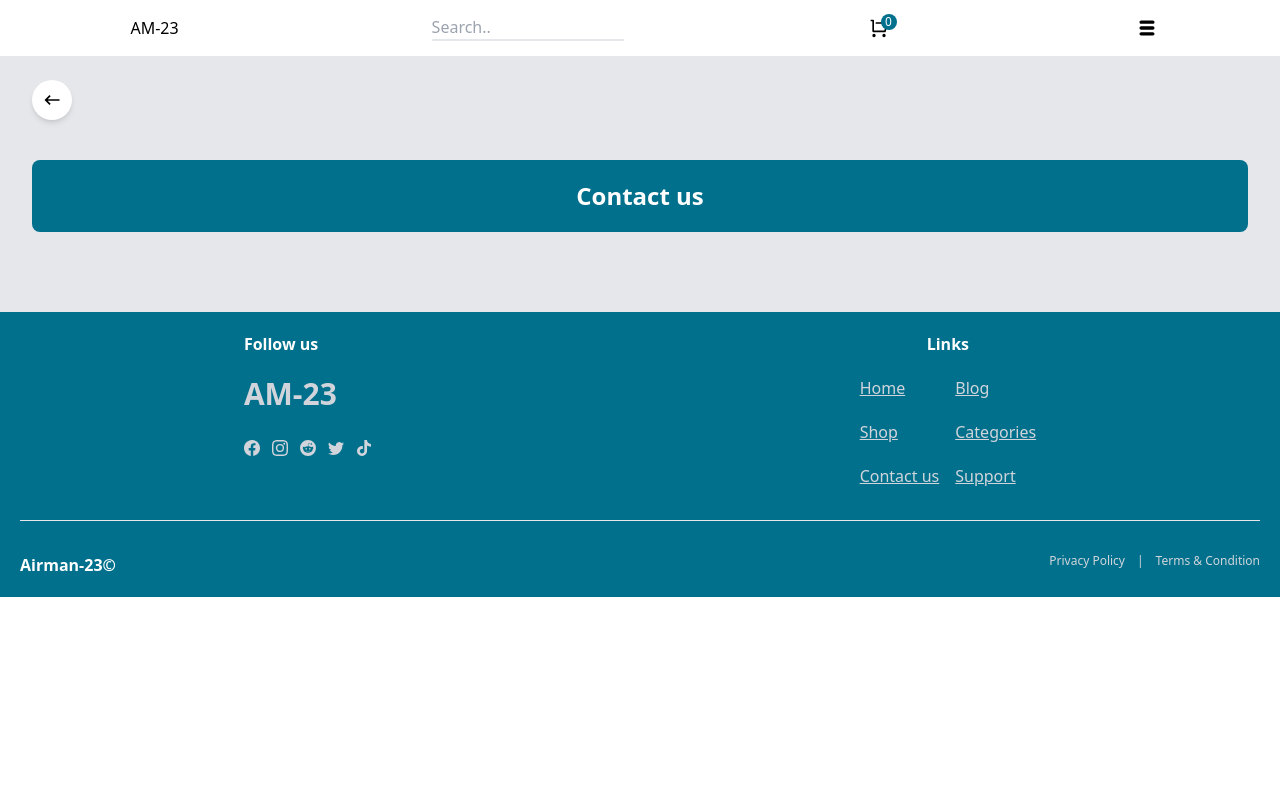
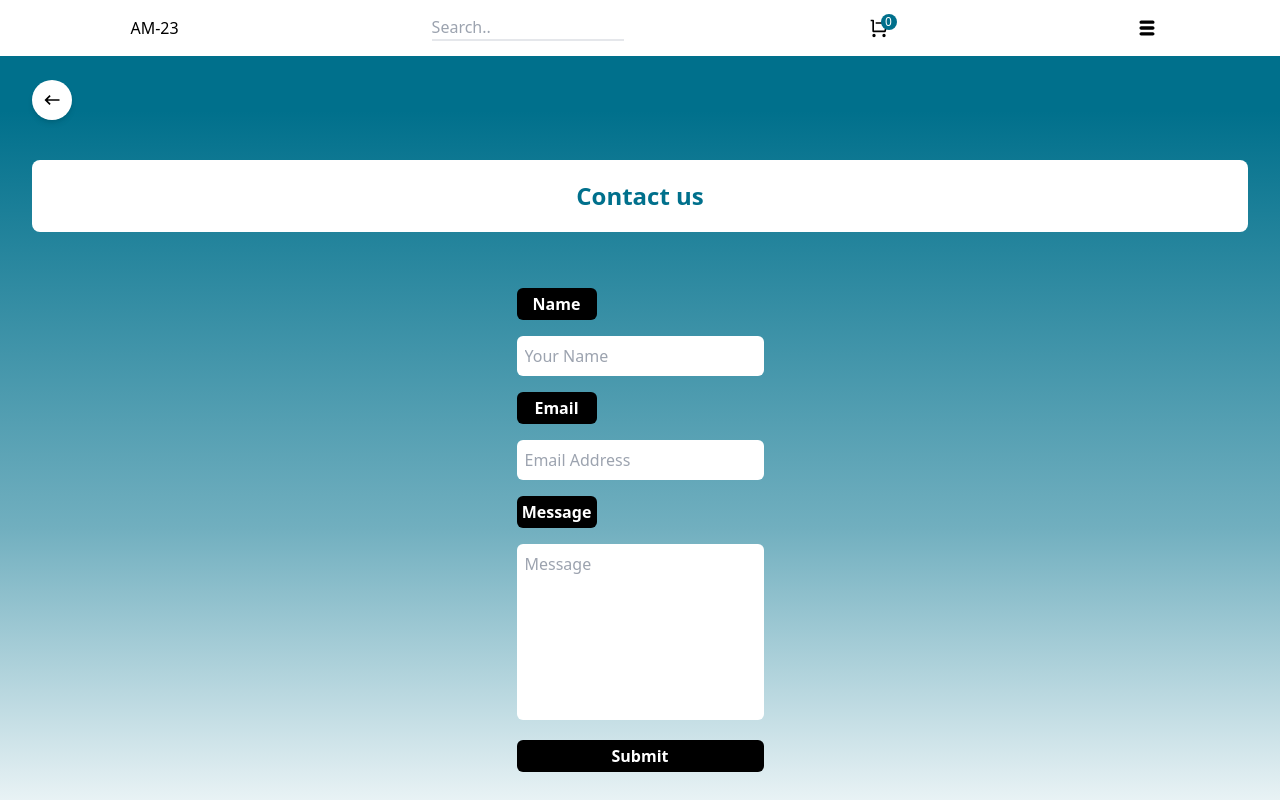
Before and after one commit to mvykool/Airman-23, a Next.js app in the folder airman-23/: page /contact in a window 1280 px wide. Shown: the top 800 px of the page. Built offline with nearby package versions, Linux system fonts and the light colour scheme; no server answers.

Commit message:
styled form

```diff
--- a/airman-23/pages/contact.tsx
+++ b/airman-23/pages/contact.tsx
@@ -17,7 +17,7 @@ const contact = () => {
 
 
   return (
-    <div className='pt-10 bg-gray-200 pb-10'>
+    <div className='pt-10 bg-gradient pb-10'>
 
     <Head>
       <title>Air man 23 | Contact</title>
@@ -27,9 +27,21 @@ const contact = () => {
       <MdOutlineKeyboardBackspace className='text-xl' onClick={goBack}/>
     </div>
 
-    <div className='flex justify-center mx-8 p-5 rounded-lg my-10 bg-[#00708C]'>
-      <h1 className='font-bold text-white text-2xl'>Contact us</h1>
+    <div className='flex justify-center mx-8 p-5 rounded-lg mt-10 mb-5 bg-white'>
+      <h1 className='font-bold text-[#00708c] text-2xl'>Contact us</h1>
       </div>
+
+    <div className='flex justify-center'>
+    <form className='flex flex-col justify-center p-3 my-2'>
+          <label className='bg-black w-20 font-semibold rounded-md flex justify-center p-1 my-4 text-white'>Name</label>
+          <input type="text" placeholder='Your Name' className='p-2 rounded-md outline-none'/>
+          <label className='bg-black w-20 font-semibold rounded-md flex justify-center p-1 my-4 text-white'>Email</label>
+          <input type="text" placeholder='Email Address' className='p-2 rounded-md outline-none'/>
+          <label className='bg-black w-20 font-semibold rounded-md flex justify-center p-1 my-4 text-white'>Message</label>
+          <input type="text" placeholder='Message' className='px-2 pt-2 pb-36 rounded-md outline-none'/>
+          <button className='my-5 rounded-md cursor-pointer bg-black text-white font-bold p-1' type='submit'>Submit</button>
+    </form>
+   </div>
 </div>
   )
 }
--- a/airman-23/styles/globals.css
+++ b/airman-23/styles/globals.css
@@ -64,3 +64,8 @@ body{
 .h { grid-area: h; }
 .i { grid-area: i; }
 .j { grid-area: j; }
+
+.bg-gradient{
+  background: rgb(0,112,140);
+background: linear-gradient(180deg, rgba(0,112,140,1) 13%, rgba(113,175,191,1) 62%, rgba(255,255,255,1) 100%);
+}
```
